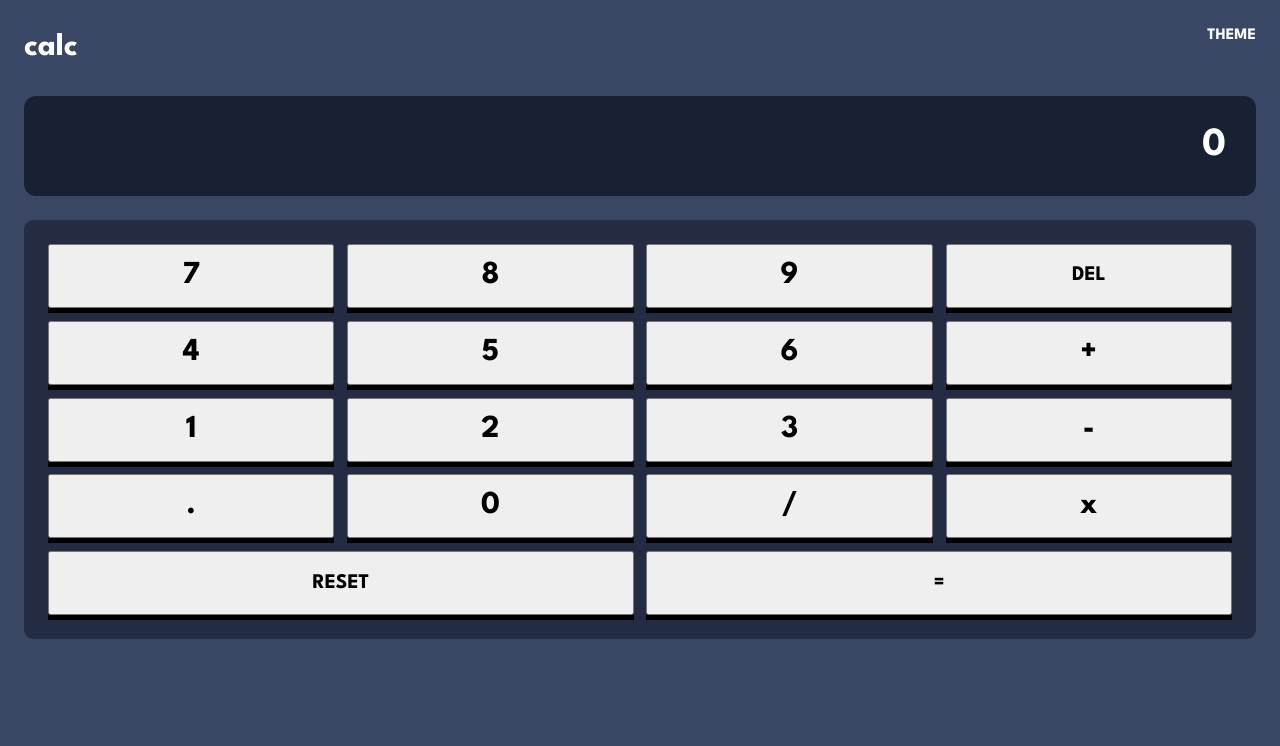
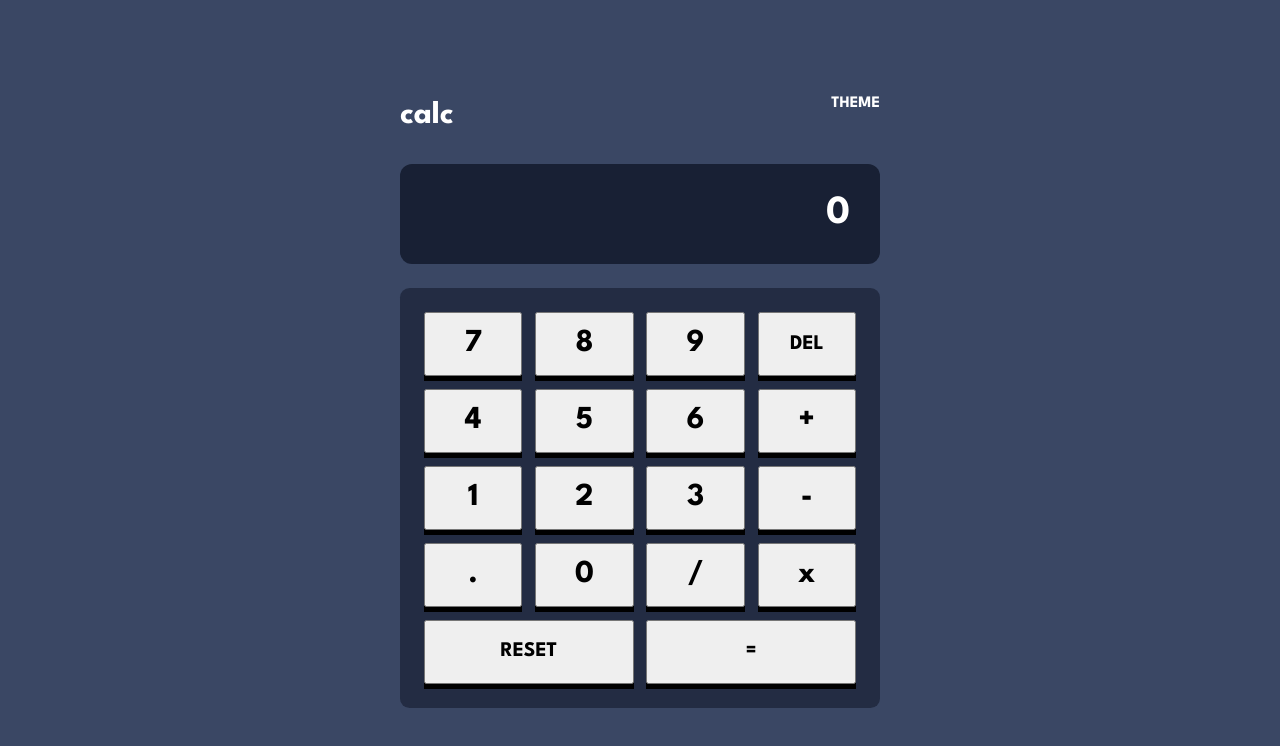
Before and after one commit to Paul-HenryN/fem-calculator-app, a React (Vite) app: page / in a window 1280 px wide. Shown: the top 746 px of the page. Built offline with nearby package versions, Linux system fonts and the light colour scheme.

Commit message:
feat: layout

```diff
--- a/src/App.module.css
+++ b/src/App.module.css
@@ -3,13 +3,16 @@
   background-color: var(--clr-primary-dark-300--th1);
   color: var(--clr-txt-light--th1);
 
-  padding: 0.75em;
+  display: grid;
+  place-items: center;
 }
 
 .calculator {
   display: flex;
   flex-direction: column;
   gap: 1.5rem;
+
+  width: clamp(20rem, 80%, 30rem);
 }
 .calculator__header {
   display: flex;
```
